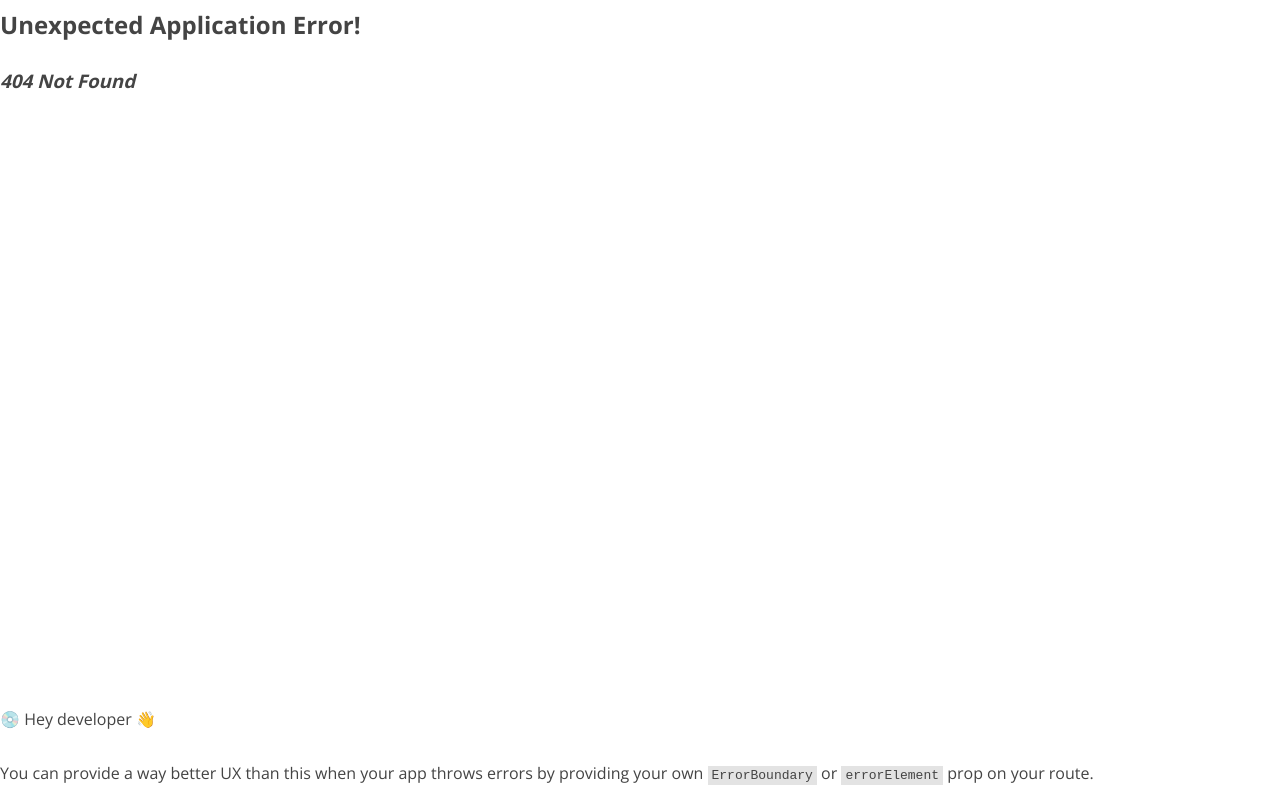
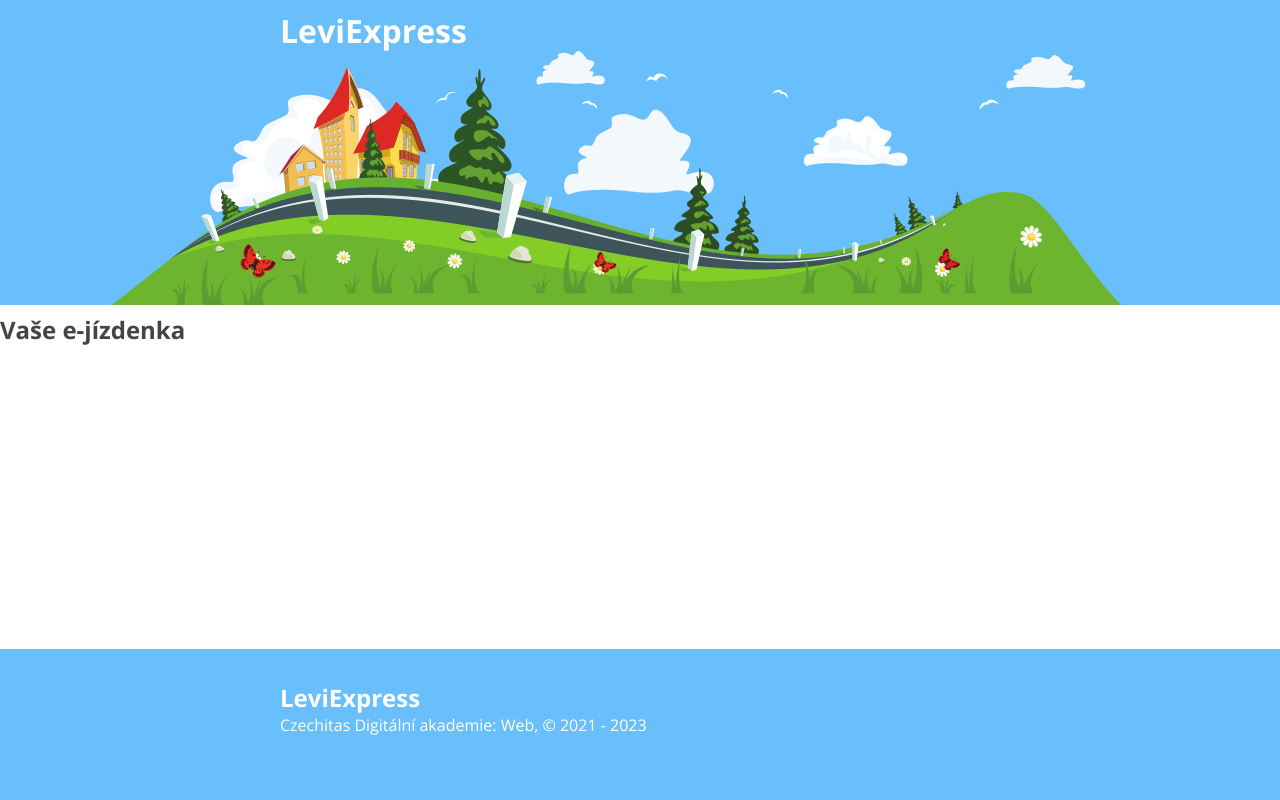
Before and after one commit to barboranovakova/levi-express, a React (Vite) app: page /reservation in a window 1280 px wide. Before the commit this address had no page. Built offline with nearby package versions, Linux system fonts and the light colour scheme.

Commit message:
vypracovani dle prvniho zadani

```diff
--- a/src/components/App/index.jsx
+++ b/src/components/App/index.jsx
@@ -2,6 +2,7 @@ import React from 'react';
 import { Outlet } from 'react-router-dom';
 import { Footer } from '../Footer';
 import { Header } from '../Header';
+import { HomePage } from '../../pages/HomePage';
 
 export const App = () => (
   <>
--- /dev/null
+++ b/src/components/ReservationPage/index.jsx
@@ -0,0 +1,5 @@
+// Dále vytvořte komponentu ReservationPage. Tuto komponentu zobrazte na adrese /reservation. Zatím může také vracet pouze nadpis h2 s textem „Vaše e-jízdenka“, abychom viděli, že se na stránce něco děje. Obsah komponenty vytvoříme později.
+
+export const ReservationPage = () => {
+  return <h2>Vaše e-jízdenka</h2>;
+};
```
Also changed, not shown: src/index.jsx (+13 -1 lines).
